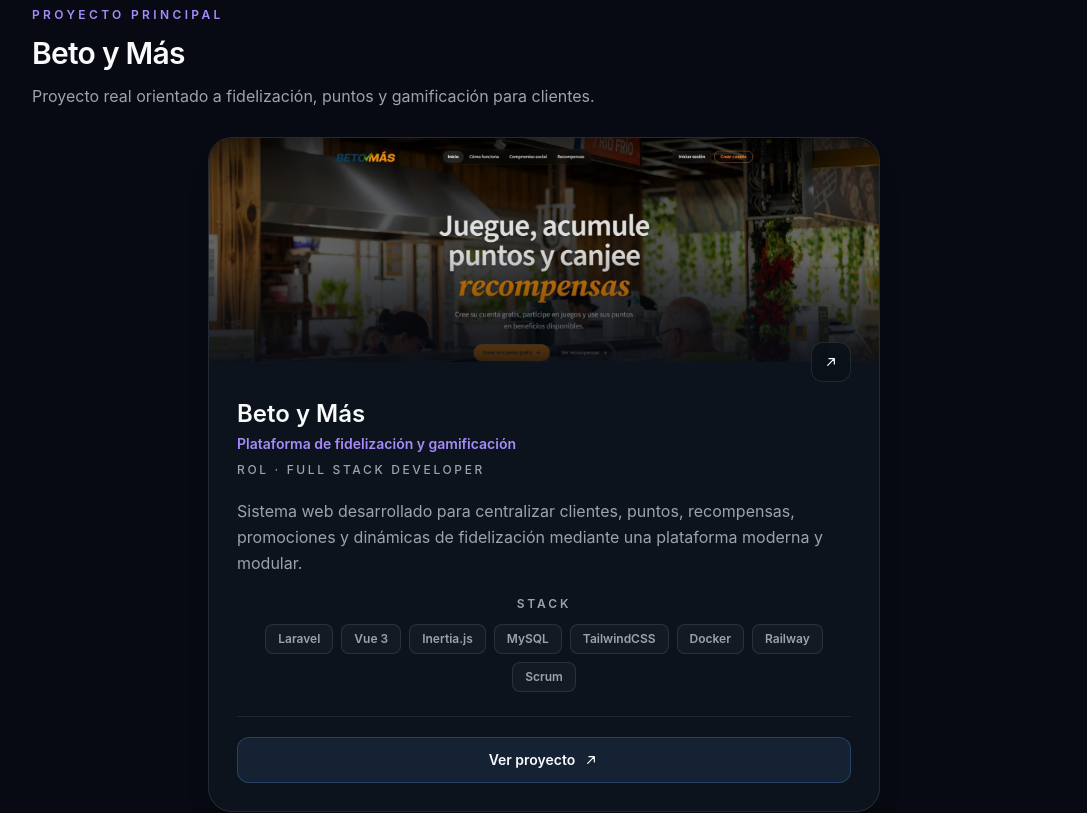
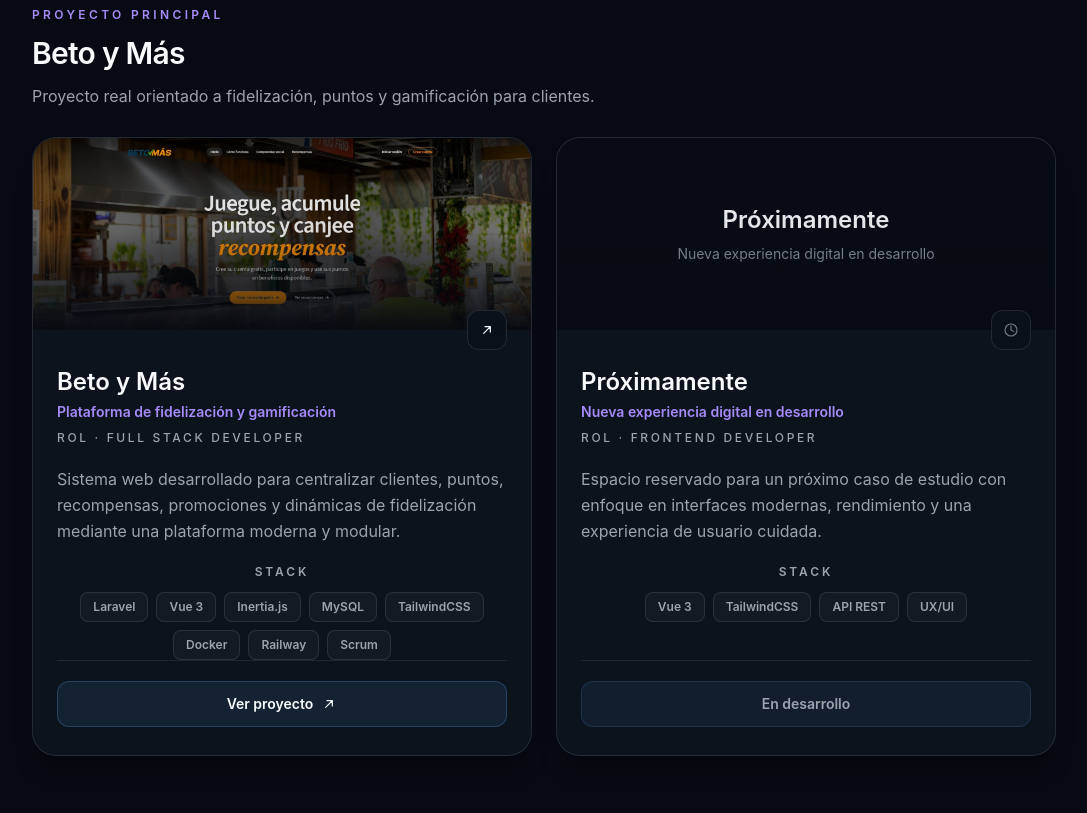
Before and after one commit to andyorozcoo/portfolio-andy-orozco, a Vue app: page / in a window 1280 px wide. Shown: the part 2240-3053 px from the top of the page, without its empty margins (96-1183 px from the left). Built offline with nearby package versions, Linux system fonts and the light colour scheme.

Commit message:
feat: add responsive project cards layout

```diff
--- a/src/views/HomeView.vue
+++ b/src/views/HomeView.vue
@@ -38,6 +38,31 @@
 
 const projectImageSrc = `${import.meta.env.BASE_URL}images/projects/beto-showcase.jpg`
 const projectUrl = 'https://betoymas.com/'
+
+const projectCards = [
+  {
+    id: 'beto-y-mas',
+    title: 'Beto y Más',
+    subtitle: 'Plataforma de fidelización y gamificación',
+    role: 'Full Stack Developer',
+    description:
+      'Sistema web desarrollado para centralizar clientes, puntos, recompensas, promociones y dinámicas de fidelización mediante una plataforma moderna y modular.',
+    stack: projectStack,
+    imageSrc: projectImageSrc,
+    url: projectUrl,
+    available: true,
+  },
+  {
+    id: 'proximamente',
+    title: 'Próximamente',
+    subtitle: 'Nueva experiencia digital en desarrollo',
+    role: 'Frontend Developer',
+    description:
+      'Espacio reservado para un próximo caso de estudio con enfoque en interfaces modernas, rendimiento y una experiencia de usuario cuidada.',
+    stack: ['Vue 3', 'TailwindCSS', 'API REST', 'UX/UI'],
+    available: false,
+  },
+]
 
 const activeAboutCard = computed(() => {
   return aboutCards.find((card) => card.id === activeAboutCardId.value)
@@ -223,23 +248,26 @@
           </p>
         </MotionReveal>
 
+        <div class="grid gap-5 lg:grid-cols-2 lg:gap-6">
           <MotionReveal
+            v-for="(project, index) in projectCards"
+            :key="project.id"
             as="article"
-          class="mx-auto max-w-2xl overflow-hidden rounded-3xl border border-white/10 bg-[#0f1720]/78 shadow-xl shadow-black/20 backdrop-blur-md transition-all duration-300 hover:-translate-y-1 hover:border-brand-violet/30 hover:shadow-brand-violet/10"
-          :delay="0.1"
+            class="mx-auto flex h-full w-full max-w-xl flex-col overflow-hidden rounded-3xl border border-white/10 bg-[#0f1720]/78 shadow-xl shadow-black/20 backdrop-blur-md transition-all duration-300 hover:-translate-y-1 hover:border-brand-violet/30 hover:shadow-brand-violet/10 lg:max-w-none"
+            :delay="0.1 + index * 0.08"
             :y="26"
           >
-          <div class="relative h-44 overflow-hidden bg-space/70 sm:h-56">
+            <div class="relative h-40 overflow-hidden bg-space/70 sm:h-48">
               <button
-              v-if="!projectImageUnavailable"
+                v-if="project.available && !projectImageUnavailable"
                 type="button"
                 class="group/preview h-full w-full cursor-zoom-in overflow-hidden text-left focus-visible:outline-2 focus-visible:outline-inset focus-visible:outline-brand-violet"
-              aria-label="Abrir vista previa de Beto y Más"
+                :aria-label="`Abrir vista previa de ${project.title}`"
                 @click="openProjectPreview"
               >
                 <img
-                :src="projectImageSrc"
-                alt="Vista previa de Beto y Más"
+                  :src="project.imageSrc"
+                  :alt="`Vista previa de ${project.title}`"
                   class="h-full w-full object-cover object-top transition-transform duration-700 group-hover/preview:scale-[1.04]"
                   loading="lazy"
                   decoding="async"
@@ -248,47 +276,57 @@
               </button>
               <div v-else class="grid h-full place-items-center p-6 text-center">
                 <div>
-                <p class="text-2xl font-semibold text-foreground">Beto y Más</p>
-                <p class="mt-2 text-sm text-muted">Plataforma de fidelización y gamificación</p>
+                  <p class="text-2xl font-semibold text-foreground">{{ project.title }}</p>
+                  <p class="mt-2 text-sm text-muted">{{ project.subtitle }}</p>
                 </div>
               </div>
               <div class="absolute inset-0 bg-linear-to-t from-space/80 via-space/10 to-transparent"></div>
             </div>
 
-          <div class="relative px-5 pb-6 pt-0 sm:px-7 sm:pb-7">
+            <div class="relative flex flex-1 flex-col px-5 pb-6 pt-0 sm:px-6 sm:pb-7">
               <div class="-mt-5 flex justify-end">
                 <a
-                :href="projectUrl"
+                  v-if="project.available"
+                  :href="project.url"
                   target="_blank"
                   rel="noopener noreferrer"
-                aria-label="Abrir Beto y Más"
+                  :aria-label="`Abrir ${project.title}`"
                   class="grid size-10 place-items-center rounded-xl border border-white/10 bg-[#0b1119]/90 text-muted transition-all duration-300 hover:-translate-y-0.5 hover:border-brand-violet/35 hover:text-brand-magenta active:scale-[0.98]"
                 >
                   <svg viewBox="0 0 24 24" class="size-4" fill="none" stroke="currentColor" stroke-width="1.8">
                     <path stroke-linecap="round" stroke-linejoin="round" d="M7 17 17 7M9 7h8v8" />
                   </svg>
                 </a>
+                <span
+                  v-else
+                  class="grid size-10 place-items-center rounded-xl border border-white/10 bg-[#0b1119]/90 text-muted/70"
+                  aria-hidden="true"
+                >
+                  <svg viewBox="0 0 24 24" class="size-4" fill="none" stroke="currentColor" stroke-width="1.8">
+                    <path stroke-linecap="round" stroke-linejoin="round" d="M12 6v6l4 2" />
+                    <path stroke-linecap="round" stroke-linejoin="round" d="M21 12a9 9 0 1 1-18 0 9 9 0 0 1 18 0Z" />
+                  </svg>
+                </span>
               </div>
 
               <div class="mt-4">
-              <h3 class="text-2xl font-semibold text-foreground">Beto y Más</h3>
+                <h3 class="text-2xl font-semibold text-foreground">{{ project.title }}</h3>
                 <p class="mt-1 text-sm font-semibold text-brand-magenta">
-                Plataforma de fidelización y gamificación
+                  {{ project.subtitle }}
                 </p>
-              <p class="mt-2 text-xs font-medium uppercase tracking-[0.22em] text-muted">Rol · Full Stack Developer</p>
+                <p class="mt-2 text-xs font-medium uppercase tracking-[0.22em] text-muted">Rol · {{ project.role }}</p>
               </div>
 
               <p class="mt-5 text-sm leading-relaxed text-muted sm:text-base">
-              Sistema web desarrollado para centralizar clientes, puntos, recompensas, promociones y dinámicas de
-              fidelización mediante una plataforma moderna y modular.
+                {{ project.description }}
               </p>
 
               <div class="mt-5">
                 <p class="mb-3 text-center text-xs font-semibold uppercase tracking-[0.24em] text-muted">Stack</p>
                 <div class="flex flex-wrap justify-center gap-2">
                   <span
-                  v-for="item in projectStack"
-                  :key="item"
+                    v-for="item in project.stack"
+                    :key="`${project.id}-${item}`"
                     class="rounded-lg border border-white/10 bg-white/3 px-3 py-1.5 text-xs font-semibold text-muted transition-all duration-300 hover:-translate-y-0.5 hover:border-brand-violet/35 hover:text-brand-magenta"
                   >
                     {{ item }}
@@ -296,9 +334,10 @@
                 </div>
               </div>
 
-            <div class="mt-6 border-t border-white/8 pt-5">
+              <div class="mt-auto border-t border-white/8 pt-5">
                 <a
-                :href="projectUrl"
+                  v-if="project.available"
+                  :href="project.url"
                   target="_blank"
                   rel="noopener noreferrer"
                   class="group inline-flex w-full items-center justify-center gap-2 rounded-xl border border-brand-violet/25 bg-brand-violet/10 px-5 py-3 text-sm font-semibold text-brand-magenta transition-all duration-300 hover:-translate-y-0.5 hover:border-brand-violet/45 hover:bg-brand-violet/15 hover:shadow-lg hover:shadow-brand-violet/10 active:scale-[0.98] focus-visible:outline-2 focus-visible:outline-offset-4 focus-visible:outline-brand-magenta"
@@ -308,9 +347,16 @@
                     <path stroke-linecap="round" stroke-linejoin="round" d="M7 17 17 7M9 7h8v8" />
                   </svg>
                 </a>
+                <span
+                  v-else
+                  class="inline-flex w-full items-center justify-center gap-2 rounded-xl border border-brand-violet/15 bg-brand-violet/8 px-5 py-3 text-sm font-semibold text-muted"
+                >
+                  En desarrollo
+                </span>
               </div>
             </div>
           </MotionReveal>
+        </div>
 
         <Teleport to="body">
           <Transition
```
Lines whose indentation alone changed are shown as unchanged.
